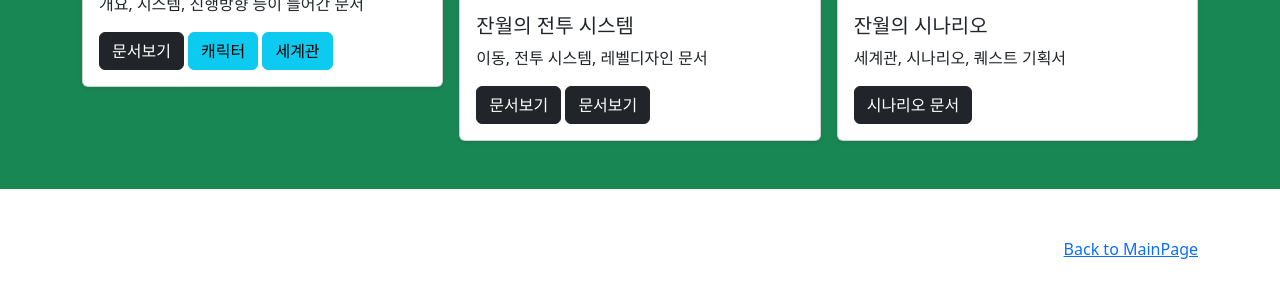
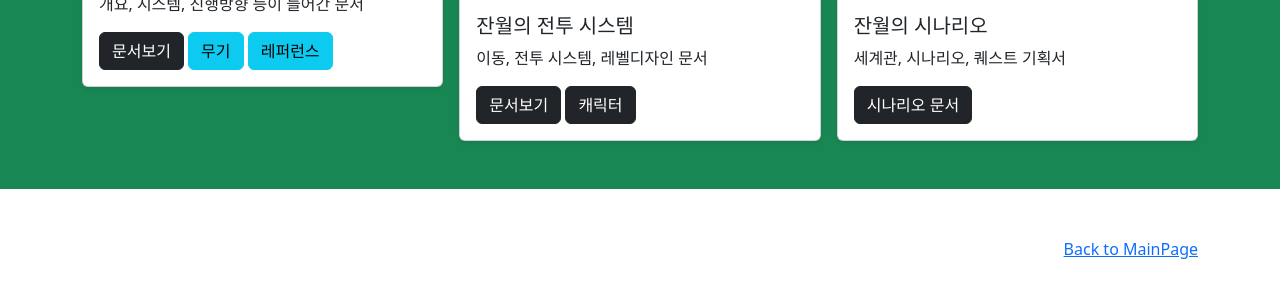
Before and after one commit to sms3072/wepatens, a plain HTML site: page pages/sub01.html in a window 1280 px wide. Shown: the part 770-1055 px from the top of the page. Drawn offline with nearby package versions, Linux system fonts and the light colour scheme.

Commit message:
2024-03-18
잔월 스토리보드 업데이트

```diff
--- a/pages/sub01.html
+++ b/pages/sub01.html
@@ -160,8 +160,8 @@
                 <h5 class="card-title">잔월의 기획서</h5>
                 <p class="card-text">개요, 시스템, 진행방향 등이 들어간 문서</p>
                 <a href="/pages/page01.html" class="btn btn-dark">문서보기</a>
-                <a href="/pages/page01-1.html" class="btn btn-info">캐릭터</a>
-                <a href="/pages/page01-2.html" class="btn btn-info">세계관</a>
+                <a href="/pages/page01-1.html" class="btn btn-info">무기</a>
+                <a href="/pages/page01-2.html" class="btn btn-info">레퍼런스</a>
               </div>
             </div>
           </div>
@@ -172,7 +172,7 @@
                 <h5 class="card-title">잔월의 전투 시스템</h5>
                 <p class="card-text">이동, 전투 시스템, 레벨디자인 문서</p>
                 <a href="/pages/page02.html" class="btn btn-dark">문서보기</a>
-                <a href="/pages/page02.html" class="btn btn-dark">문서보기</a>
+                <a href="/pages/page02.html" class="btn btn-dark">캐릭터</a>
               </div>
             </div>
           </div>
```
Also changed, not shown: 7 other files.
